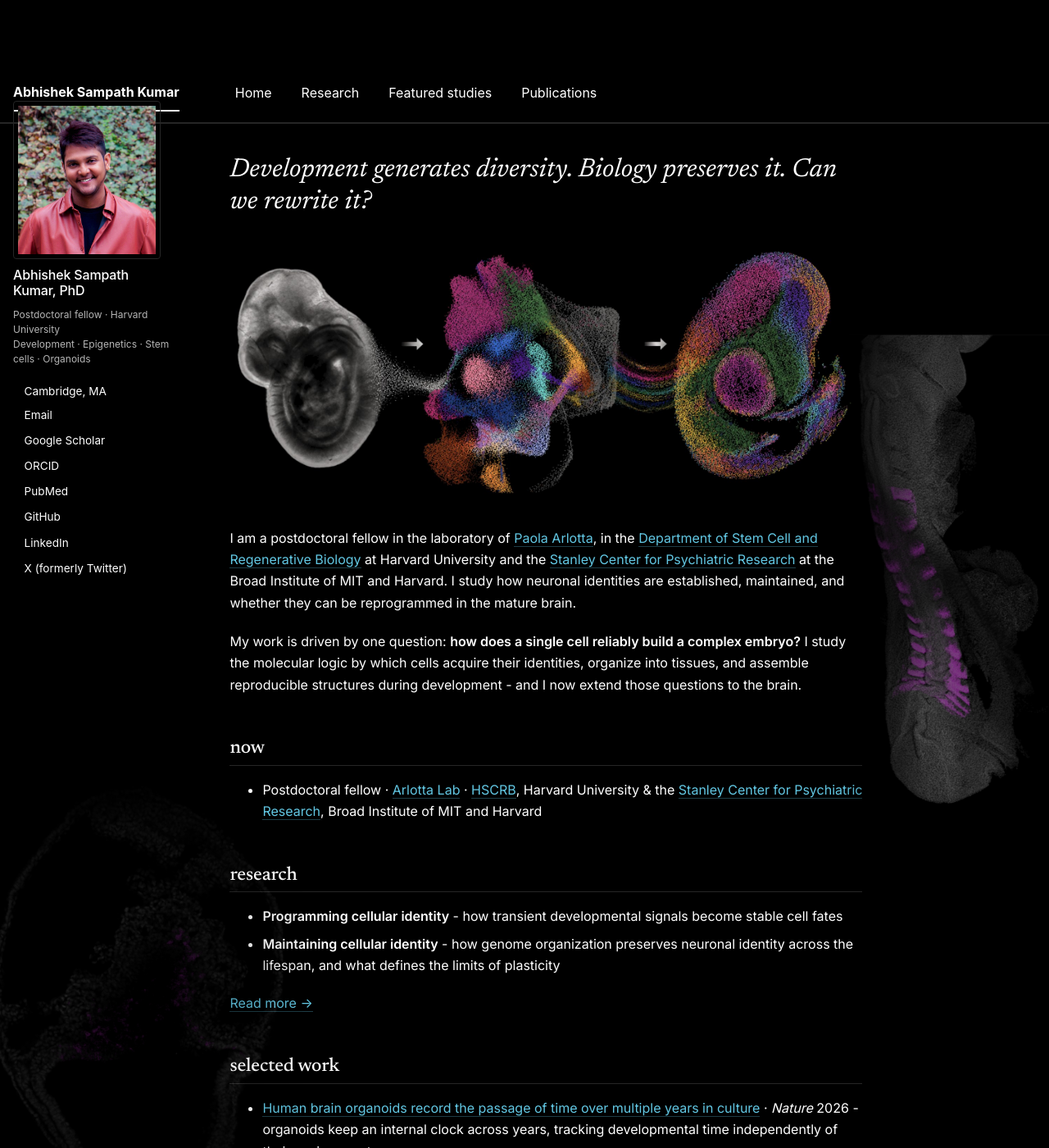
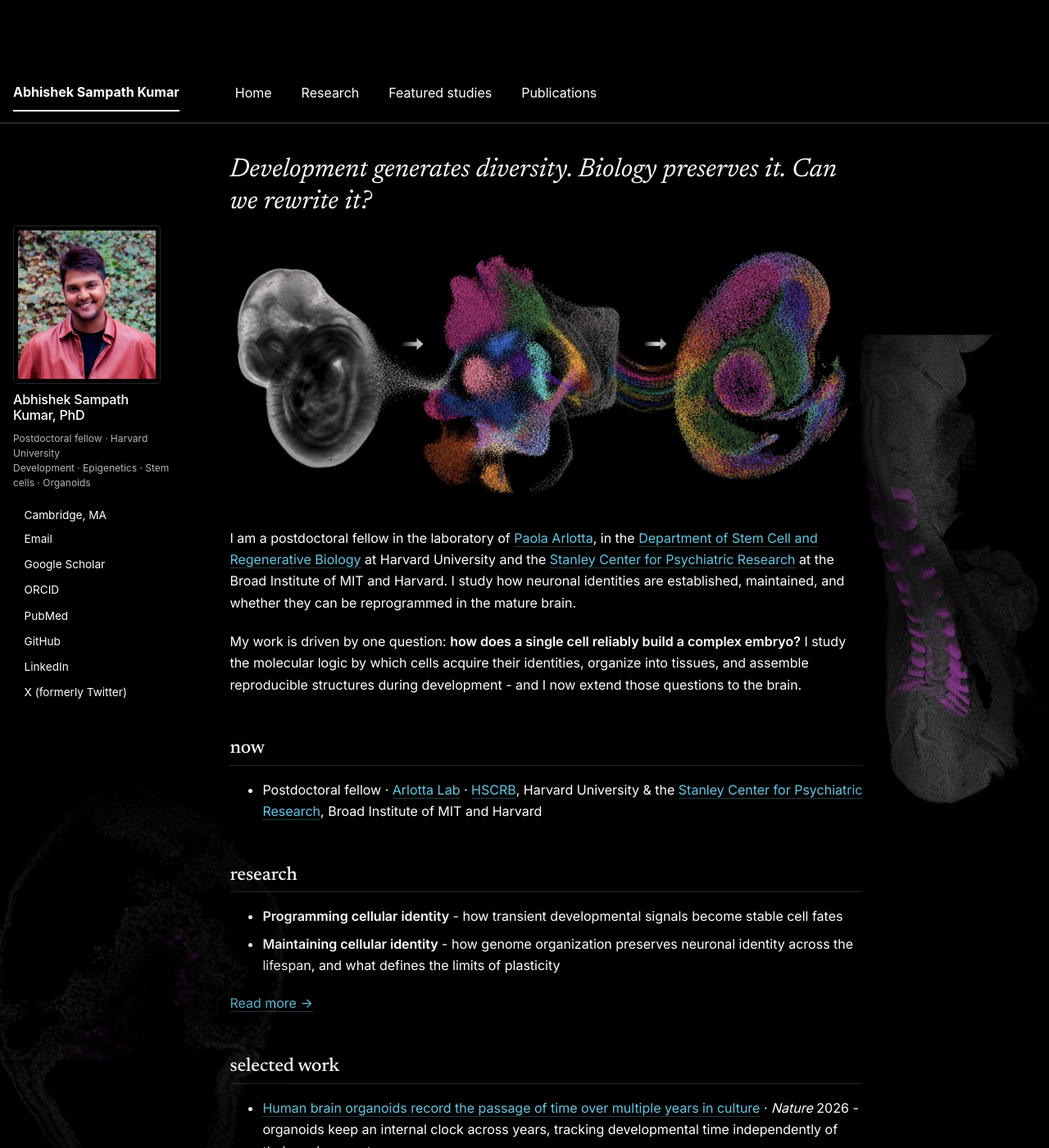
Before and after one commit to AbhiSampathKumar/abhisampathkumar.github.io, a Jekyll site: the page built from _pages/about.md, in a window 1280 px wide and 1400 px high. Shown: the whole window at 82% size. Built offline with Jekyll 4.4.1, drawn with Linux system fonts in a browser that asks for light colours; a script that is not in the unit is left out.

Commit message:
Add files via upload

```diff
--- a/_includes/head/custom.html
+++ b/_includes/head/custom.html
@@ -123,7 +123,26 @@
     background: var(--global-link-color);
   }
 
-  /* ---- Sidebar / author profile ---- */
+  /* ---- Sidebar / author profile ----
+     The theme makes the sidebar sticky, so on a long page the photo and name ride
+     up over the masthead and cover the site title. Pin it in the normal flow and
+     keep the header above it. ---- */
+  .sidebar,
+  .sidebar.sticky {
+    position: relative;
+    top: auto;
+    overflow: visible;
+    height: auto;
+    z-index: 0;
+  }
+
+  .masthead {
+    position: sticky;
+    top: 0;
+    z-index: 20;
+    background: var(--global-bg-color);
+  }
+
   .author__avatar img {
     border-radius: 4px;
     border: 1px solid var(--global-border-color);
```
